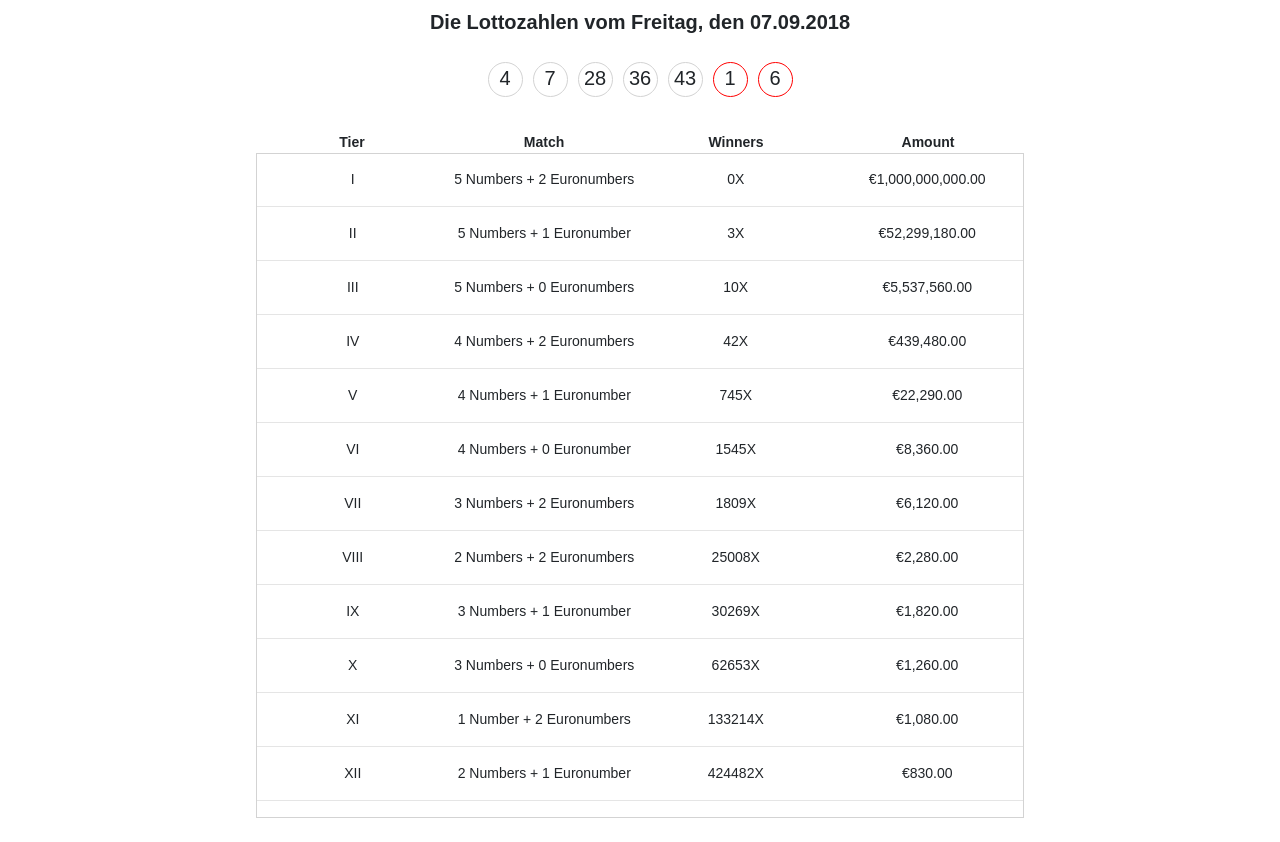
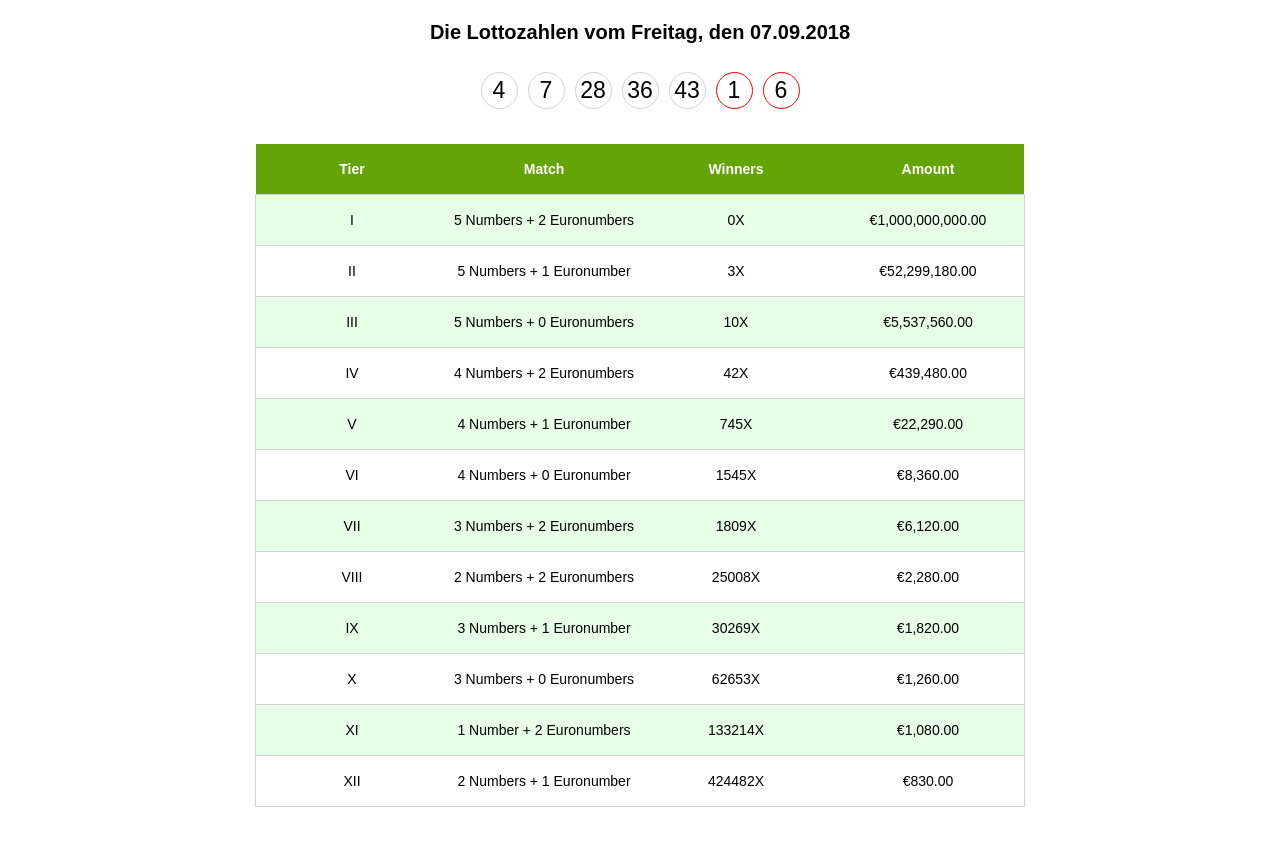
Before and after one commit to mwolfo/lotto, a React app: page / in a window 1280 px wide. Shown: the part 63-905 px from the top of the page. Built offline with nearby package versions, Linux system fonts and the light colour scheme.

Commit message:
feedback changes

```diff
--- a/package.json
+++ b/package.json
@@ -19,10 +19,12 @@
     "css-loader": "^1.0.0",
     "html-loader": "^0.5.5",
     "html-webpack-plugin": "^3.2.0",
+    "node-sass": "^4.9.3",
     "react": "^16.5.0",
     "react-dom": "^16.5.0",
+    "sass-loader": "^7.1.0",
     "style-loader": "^0.23.0",
-    "webpack": "^4.17.2",
+    "webpack": "^4.18.0",
     "webpack-cli": "^3.1.0",
     "webpack-dev-server": "^3.1.8"
   }
--- a/src/index.html
+++ b/src/index.html
@@ -2,7 +2,6 @@
 <html lang="en">
 <head>
     <meta charset="utf-8">
-    <link rel="stylesheet" href="https://maxcdn.bootstrapcdn.com/bootstrap/4.0.0-beta.2/css/bootstrap.min.css" >
     <title>Lottoland</title>
 </head>
 <body>
--- a/src/index.js
+++ b/src/index.js
@@ -1,6 +1,6 @@
 import React from 'react';
 import ReactDOM from 'react-dom';
-import './index.css';
+import './index.scss';
 import App from './js/app';
 
 ReactDOM.render(<App />, document.getElementById('root'));
--- a/src/js/app.js
+++ b/src/js/app.js
@@ -1,18 +1,21 @@
 import React, { Component } from 'react';
-import './app.css';
-import ResultComponent from './components/result';
+import './app.scss';
+
+import ResultsListComponent from './components/results-list';
 
 class App extends Component {
+
   constructor(props) {
     super(props);
     this.state = {
       error: null,
       isLoaded: false,
-      data: null
+      data: null,
+      odds: []
     };
   }
   fetchData(url) {
-    // var that = this;
+    // const that = this;
     // if (url) {
     //   fetch(url).then(function (response) {
     //     return response.json();
@@ -35,21 +38,11 @@ class App extends Component {
 
     this.setState({
       isLoaded: true,
-      data: data
+      data: data,
+      odds: data.last.odds
     });
   }
-  createResultList() {
-    const table = [];
-    for (let i = 1; i < 13; i++) {
-      table.push(<ResultComponent
-        index={i}
-        winners={this.state.data.last.odds['rank' + i].winners} prize={new Intl.NumberFormat('en-GB', {
-          style: 'currency',
-          currency: 'EUR'
-        }).format(this.state.data.last.odds['rank' + i].prize)} />);
-    }
-    return table;
-  }
+
   componentDidMount() {
 
     this.fetchData('https://media.lottoland.com/api/drawings/euroJackpot');
@@ -89,11 +82,7 @@ class App extends Component {
             <div>Winners</div>
             <div>Amount</div>
           </div>
-          <ul className="results-list">
-            {
-              this.createResultList()
-            }
-          </ul>
+          <ResultsListComponent odds={this.state.odds} />
           <br></br>
         </div>
       );
--- /dev/null
+++ b/src/js/app.scss
@@ -0,0 +1,61 @@
+$main-color: #64a407;
+
+body {
+    line-height: 1.5;
+}
+
+.main-app {
+    text-align: center;
+    .app-header {
+        background-color: $main-color;
+        height: 40px;
+        padding: 10px;
+        color: white;
+        .title {
+            font-size: 1.5em;
+            margin-top: 5px;
+        }
+    }
+    .lotto-title {
+        margin-top: 20px;
+        margin-bottom: 20px;
+        font-weight: 600;
+        font-size: 20px;
+    }
+    .lotto-numbers {
+        display: flex;
+        margin-bottom: 30px;
+        >div {
+            margin: auto;
+            display: flex;
+        }
+        .number {
+            width: 35px;
+            height: 35px;
+            border-radius: 50%;
+            margin: 5px;
+            font-size: 23px;
+            &.normal {
+                border: solid 1px lightgray;
+            }
+            &.euro {
+                border: solid 1px red;
+            }
+        }
+    }
+    .results-header {
+        width: 60%;
+        margin: auto;
+        min-width: 600px;
+        font-weight: 600;
+        display: flex;
+        font-size: 14px;
+        height: 50px;
+        background-color: $main-color;
+        align-items: center;
+        color: white;
+        >div {
+            flex: 1;
+        }
+    }
+}
--- a/src/js/components/result.js
+++ b/src/js/components/result.js
@@ -1,5 +1,5 @@
 import React from 'react'
-import './result.css';
+import './result.scss';
 
 class ResultComponent extends React.Component {
 
@@ -23,11 +23,11 @@ class ResultComponent extends React.Component {
 
   convertToRoman(num) {
 
-    var roman = { "M": 1000, "CM": 900, "D": 500, "CD": 400, "C": 100, "XC": 90, "L": 50, "XL": 40, "X": 10, "IX": 9, "V": 5, "IV": 4, "I": 1 };
-    var str = "";
+    const roman = { "M": 1000, "CM": 900, "D": 500, "CD": 400, "C": 100, "XC": 90, "L": 50, "XL": 40, "X": 10, "IX": 9, "V": 5, "IV": 4, "I": 1 };
+    let str = "";
 
-    for (var i of Object.keys(roman)) {
-      var q = Math.floor(num / roman[i]);
+    for (let i of Object.keys(roman)) {
+      let q = Math.floor(num / roman[i]);
       num -= q * roman[i];
       str += i.repeat(q);
     }
@@ -36,15 +36,12 @@ class ResultComponent extends React.Component {
 
   render() {
     return (
-      <li className="result">
-        <div className="result-body">
+      <div className="result">
           <div>{this.convertToRoman(this.props.index)}</div>
           <div>{this.match[this.props.index]}</div>
           <div>{this.props.winners}X</div>
           <div>{this.props.prize}</div>
-        </div>
-        <hr />
-      </li>
+      </div>
     )
   }
 }
--- /dev/null
+++ b/src/js/components/result.scss
@@ -0,0 +1,15 @@
+.result {
+    display: flex;
+    align-items: center;
+    height: 50px;
+    border-bottom: solid 1px lightgray;
+    &:nth-child(odd){
+        background-color: rgb(231, 255, 231);
+    }
+    &:last-child{
+        border: none;
+    }
+    >div {
+        flex: 1;
+    }
+}
--- /dev/null
+++ b/src/js/components/results-list.js
@@ -0,0 +1,35 @@
+import React from 'react'
+import './results-list.scss';
+import ResultComponent from './result';
+
+class ResultsListComponent extends React.Component {
+
+  constructor(props) {
+    super(props);
+  }
+
+  createResultList() {
+    const table = [];
+    for (let i = 1; i < 13; i++) {
+      table.push(<ResultComponent
+        index={i}
+        winners={this.props.odds['rank' + i].winners} prize={new Intl.NumberFormat('en-GB', {
+          style: 'currency',
+          currency: 'EUR'
+        }).format(this.props.odds['rank' + i].prize)} />);
+    }
+    return table;
+  }
+
+  render() {
+    return (
+        <div className="results-list">
+        {
+          this.createResultList()
+        }
+      </div>
+    )
+  }
+}
+
+export default ResultsListComponent
--- /dev/null
+++ b/src/js/components/results-list.scss
@@ -0,0 +1,8 @@
+.results-list {
+    width: 60%;
+    margin: auto;
+    min-width: 600px;
+    border: solid 1px lightgray;
+    padding: 0;
+    font-size: 14px;
+}
--- a/webpack.config.js
+++ b/webpack.config.js
@@ -18,8 +18,18 @@ module.exports = {
         ]
       },
       {
-        test: /\.css$/,
-        use: ['style-loader', 'css-loader']
+        test: /\.scss$/,
+        use: [
+          {
+            loader: "style-loader"
+          }, {
+            loader: "css-loader"
+          }, {
+            loader: "sass-loader",
+            options: {
+              includePaths: ["absolute/path/a", "absolute/path/b"]
+            }
+          }]
       }
     ]
   },
```
Also changed, not shown: src/index.scss (renamed from src/index.css), src/js/app.css (deleted), src/js/components/result.css (deleted).
